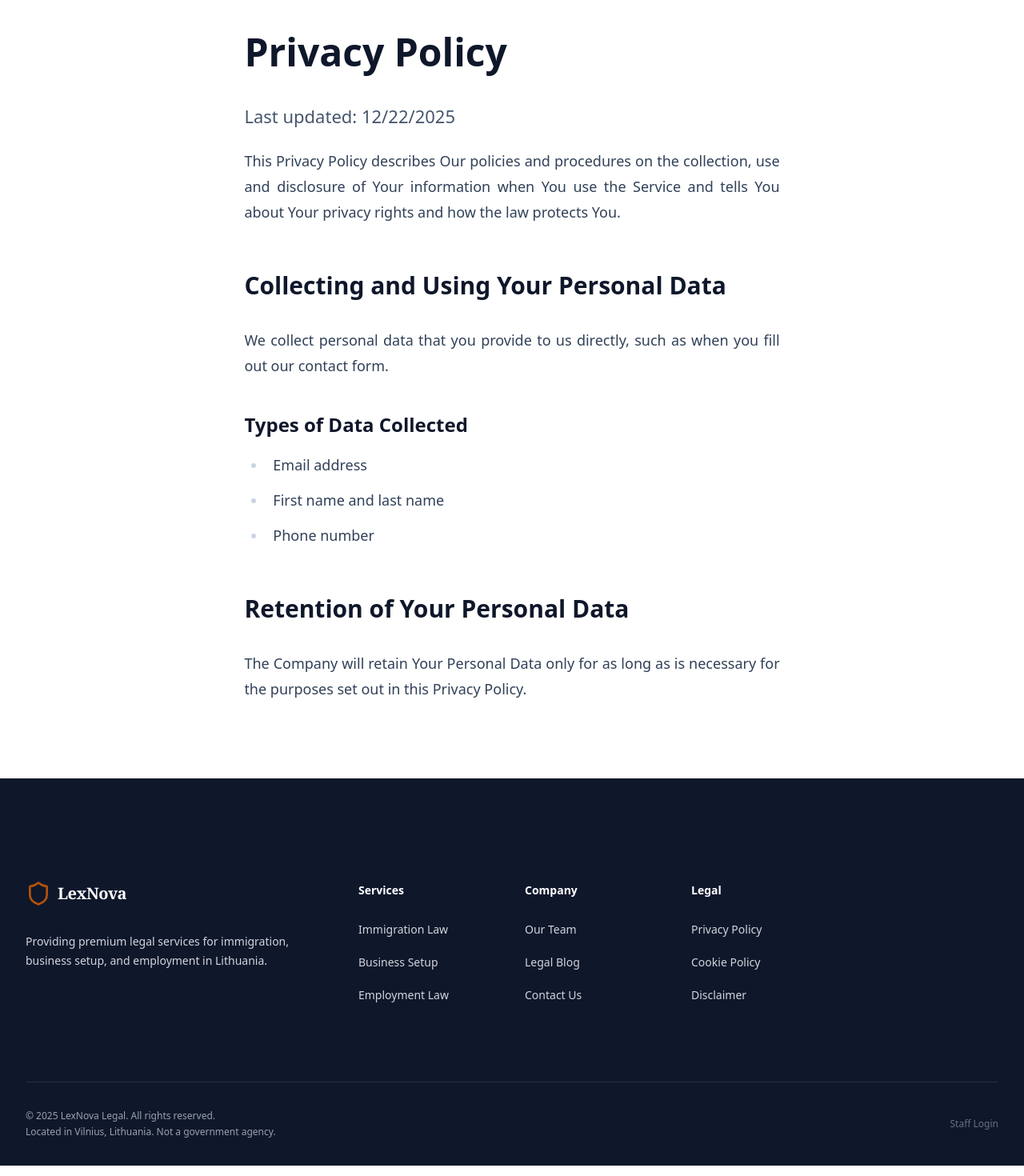
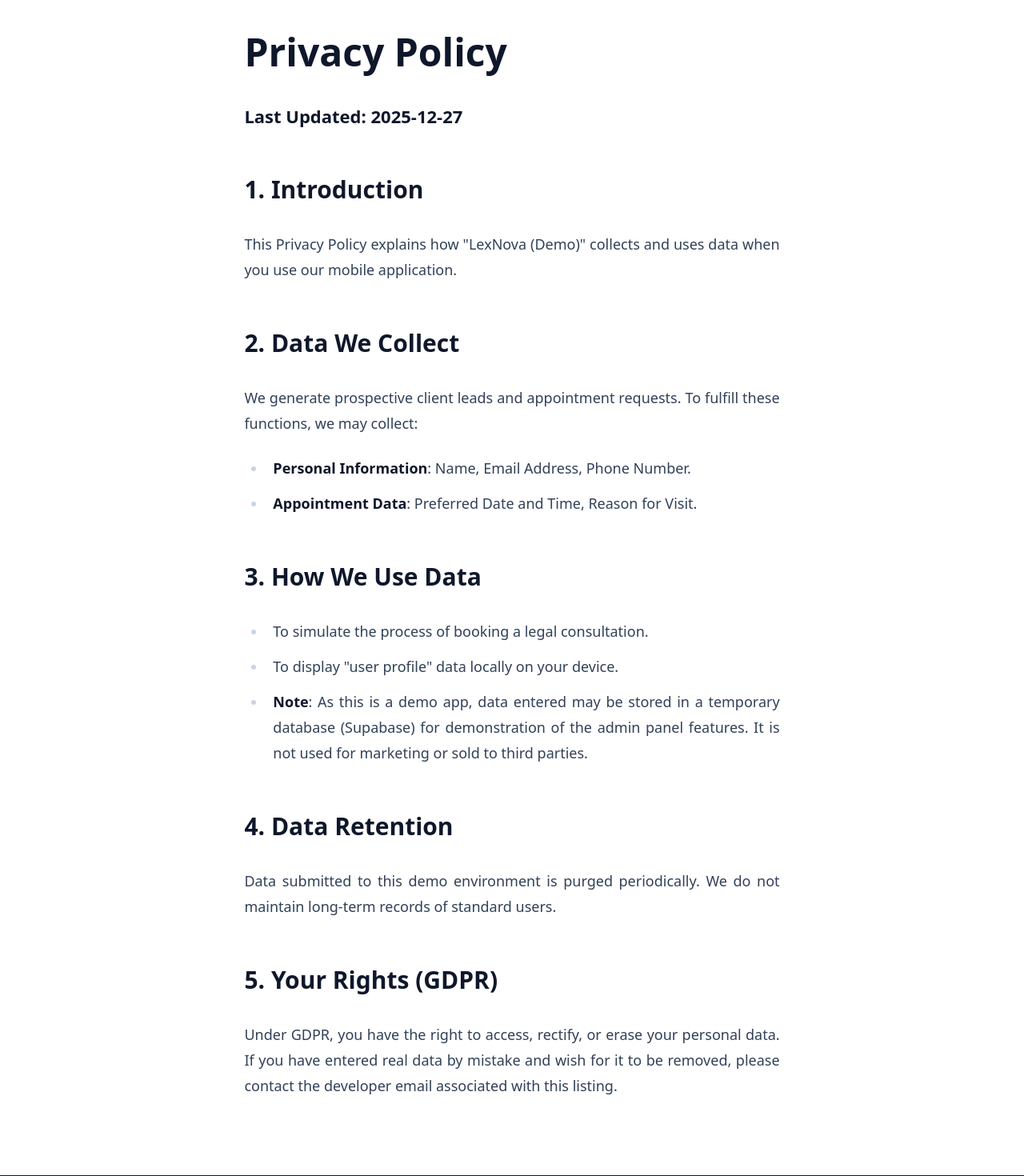
Before and after one commit to Shahadat99x/lawfirm-pwa-platform, a Next.js app: page /privacy in a window 1280 px wide. Shown: the part 120-1590 px from the top of the page at 80% size. Built offline with nearby package versions, Linux system fonts and the light colour scheme; no server answers.

Commit message:
update privacy policy content

```diff
--- a/src/app/(public)/privacy/page.tsx
+++ b/src/app/(public)/privacy/page.tsx
@@ -6,21 +6,30 @@
             <Container>
                 <div className="prose prose-slate mx-auto lg:prose-lg text-justify">
                     <h1>Privacy Policy</h1>
-                    <p className="lead">Last updated: {new Date().toLocaleDateString()}</p>
-                    <p>This Privacy Policy describes Our policies and procedures on the collection, use and disclosure of Your information when You use the Service and tells You about Your privacy rights and how the law protects You.</p>
+                    <p className="lead"><strong>Last Updated: 2025-12-27</strong></p>
 
-                    <h2>Collecting and Using Your Personal Data</h2>
-                    <p>We collect personal data that you provide to us directly, such as when you fill out our contact form.</p>
+                    <h2>1. Introduction</h2>
+                    <p>This Privacy Policy explains how "LexNova (Demo)" collects and uses data when you use our mobile application.</p>
 
-                    <h3>Types of Data Collected</h3>
+                    <h2>2. Data We Collect</h2>
+                    <p>We generate prospective client leads and appointment requests. To fulfill these functions, we may collect:</p>
                     <ul>
-                        <li>Email address</li>
-                        <li>First name and last name</li>
-                        <li>Phone number</li>
+                        <li><strong>Personal Information</strong>: Name, Email Address, Phone Number.</li>
+                        <li><strong>Appointment Data</strong>: Preferred Date and Time, Reason for Visit.</li>
                     </ul>
 
-                    <h2>Retention of Your Personal Data</h2>
-                    <p>The Company will retain Your Personal Data only for as long as is necessary for the purposes set out in this Privacy Policy.</p>
+                    <h2>3. How We Use Data</h2>
+                    <ul>
+                        <li>To simulate the process of booking a legal consultation.</li>
+                        <li>To display "user profile" data locally on your device.</li>
+                        <li><strong>Note</strong>: As this is a demo app, data entered may be stored in a temporary database (Supabase) for demonstration of the admin panel features. It is not used for marketing or sold to third parties.</li>
+                    </ul>
+
+                    <h2>4. Data Retention</h2>
+                    <p>Data submitted to this demo environment is purged periodically. We do not maintain long-term records of standard users.</p>
+
+                    <h2>5. Your Rights (GDPR)</h2>
+                    <p>Under GDPR, you have the right to access, rectify, or erase your personal data. If you have entered real data by mistake and wish for it to be removed, please contact the developer email associated with this listing.</p>
                 </div>
             </Container>
         </div>
```
